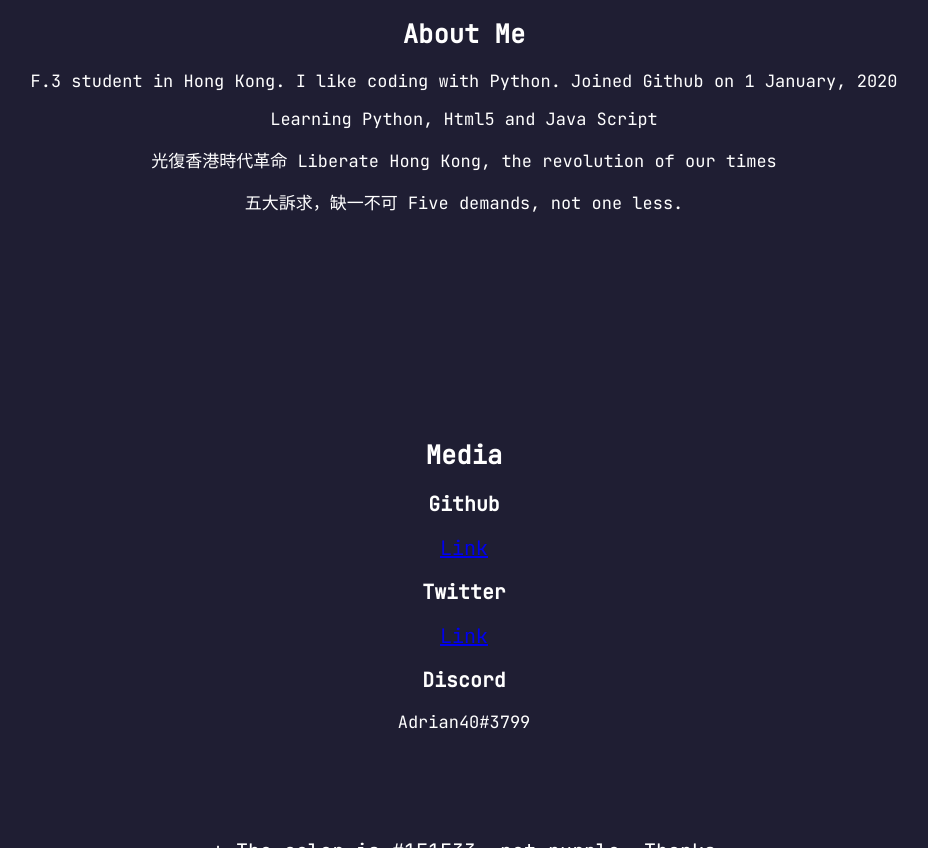
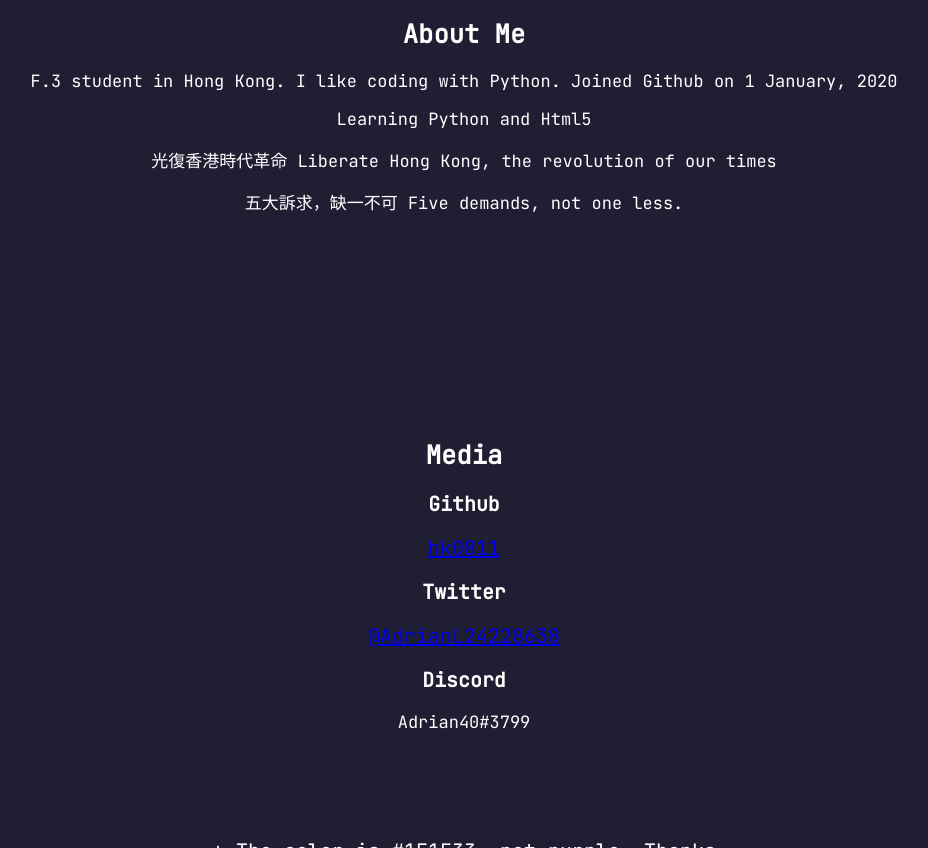
Before and after one commit to HK0811/HK0811, a plain HTML site: page index.html in a window 1280 px wide. Shown: the part 426-1274 px from the top of the page, without its empty margins (176-1104 px from the left). Drawn offline with Linux system fonts and the light colour scheme.

Commit message:
Update index.html

```diff
--- a/index.html
+++ b/index.html
@@ -16,7 +16,7 @@
     <div id="About Me">
         <h2>About Me</h2>
         <p>F.3 student in Hong Kong. I like coding with Python. Joined Github on 1 January, 2020</p>
-        <p>Learning Python, Html5 and Java Script</p>
+        <p>Learning Python and Html5</p>
         <p>光復香港時代革命  Liberate Hong Kong, the revolution of our times</p>
         <p>五大訴求，缺一不可  Five demands,
 not one less.</p>
@@ -24,9 +24,9 @@ not one less.</p>
     <div id="Media">
         <h2>Media</h2>
         <h3>Github</h3>
-        <a href="https://github.com/HK0811">Link</a>
+        <a href="https://github.com/HK0811">hk0811</a>
         <h3>Twitter</h3>
-        <a href="https://twitter.com/AdrianL24228638">Link</a>
+        <a href="https://twitter.com/AdrianL24228638">@AdrianL24228638</a>
         <h3>Discord</h3>
         <p>Adrian40#3799</p>
     </div>
```
